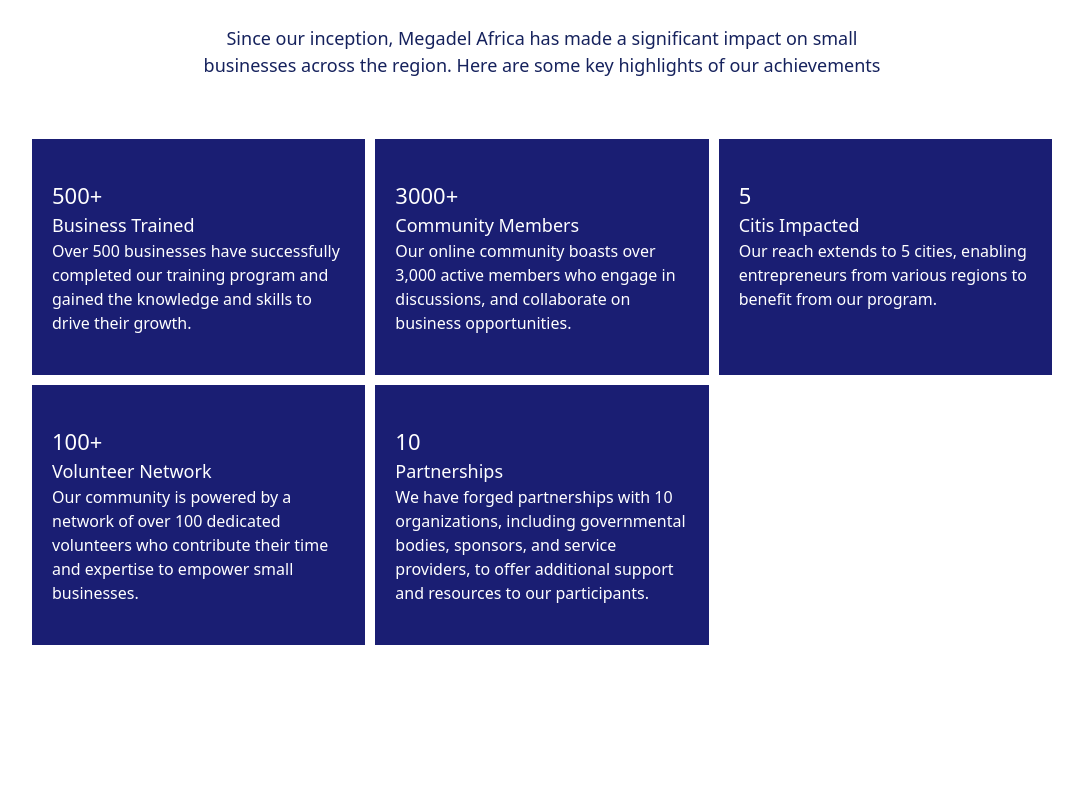
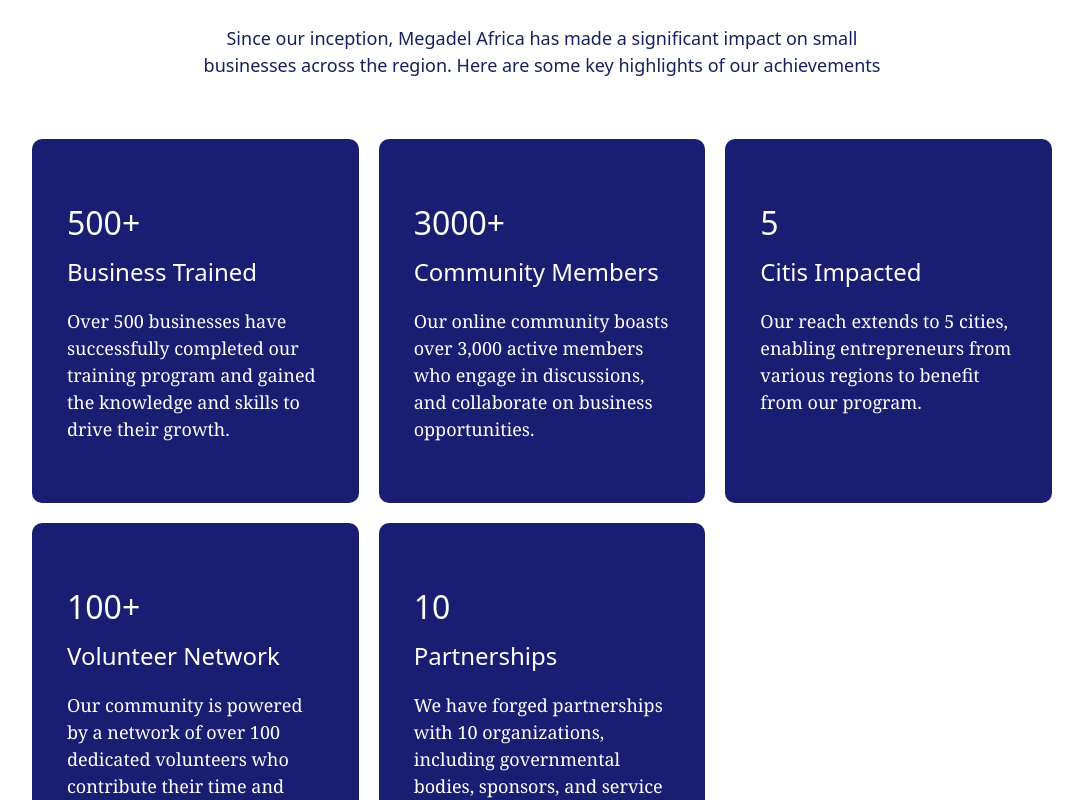
Before and after one commit to Thoobi/megadel-africa, a React (Vite) app: page /about in a window 1280 px wide. Shown: the part 1880-2680 px from the top of the page, without its empty margins (98-1181 px from the left). Built offline with nearby package versions, Linux system fonts and the light colour scheme.

Commit message:
feat: update About page impact list styling for improved readability and visual hierarchy

```diff
--- a/src/pages/About.jsx
+++ b/src/pages/About.jsx
@@ -74,15 +74,15 @@
             our achievements
           </p>
 
-          <ul className="grid grid-cols-6 gap-4">
+          <ul className="grid grid-cols-6 gap-8">
             {impact.map((item, i) => (
               <li
                 key={i}
-                className={`col-span-2 bg-custom-blue-500 text-white px-8 py-16`}
+                className={`flex flex-col gap-3 col-span-2 bg-custom-blue-500 text-white px-14 py-24 rounded-2xl`}
               >
-                <h3 className="text-22 font-medium">{item.numbers}</h3>
-                <h5 className="text-18">{item.title}</h5>
-                <p className="text-16">{item.content}</p>
+                <h3 className="text-32 font-medium">{item.numbers}</h3>
+                <h5 className="text-24 font-medium mb-4">{item.title}</h5>
+                <p className="text-18 font-serif">{item.content}</p>
               </li>
             ))}
           </ul>
```
